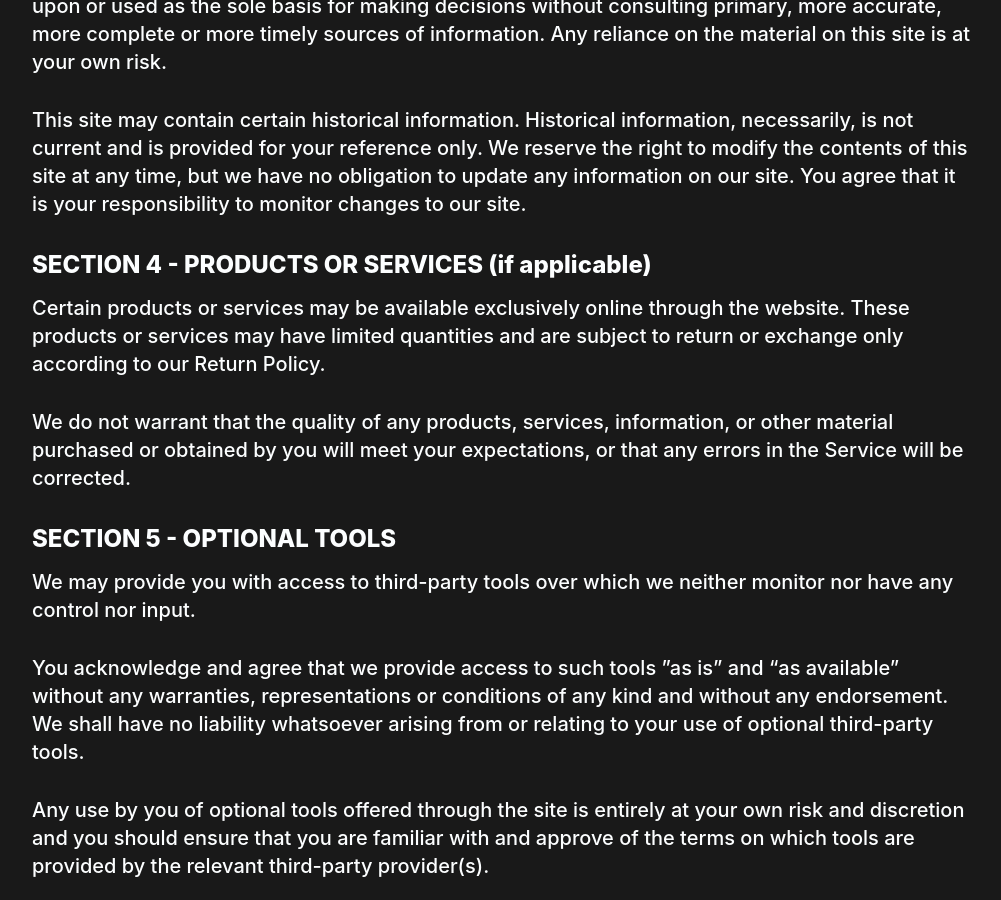
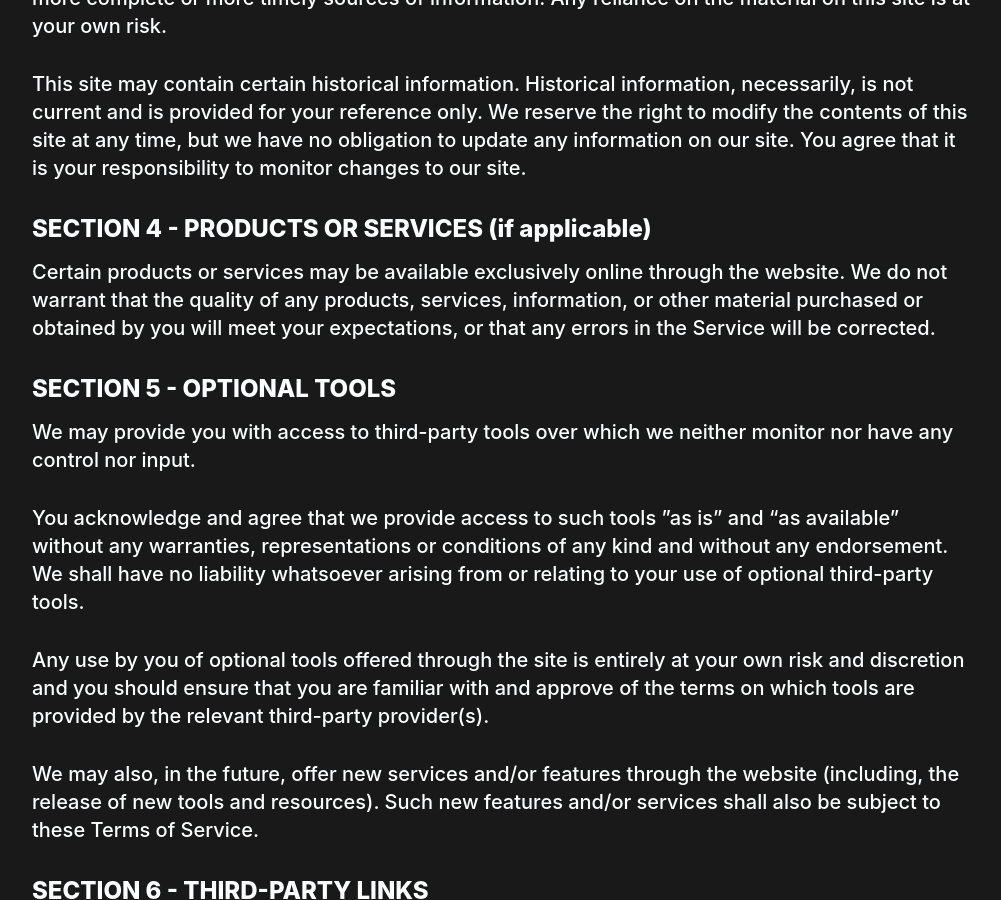
Before and after one commit to FirstBlock-CosmosVal/firstblock.io, a Jekyll site: the page built from terms_of_use.md, in a window 1280 px wide and 900 px high, scrolled down 1843 px. Shown: the whole window, without its empty margins (138-1139 px from the left). Built offline with Jekyll 4.4.1, drawn with Linux system fonts in a browser that asks for light colours; some of the changed text lies outside the part shown.

Commit message:
Update terms_of_use.md

```diff
--- a/terms_of_use.md
+++ b/terms_of_use.md
@@ -53,9 +50,7 @@
 
 ## SECTION 4 - PRODUCTS OR SERVICES (if applicable)
 
-Certain products or services may be available exclusively online through the website. These products or services may have limited quantities and are subject to return or exchange only according to our Return Policy.
-
-We do not warrant that the quality of any products, services, information, or other material purchased or obtained by you will meet your expectations, or that any errors in the Service will be corrected.
+Certain products or services may be available exclusively online through the website. We do not warrant that the quality of any products, services, information, or other material purchased or obtained by you will meet your expectations, or that any errors in the Service will be corrected.
 
 
 ## SECTION 5 - OPTIONAL TOOLS
```
Also changed, not shown: other parts of terms_of_use.md (+1 -4 lines).
